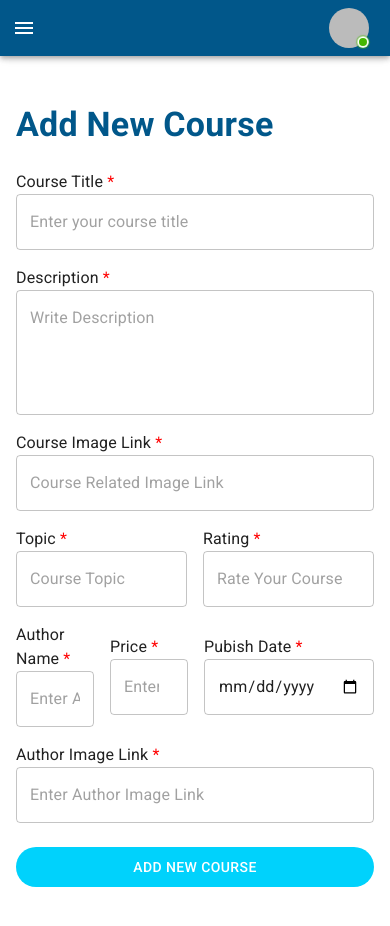
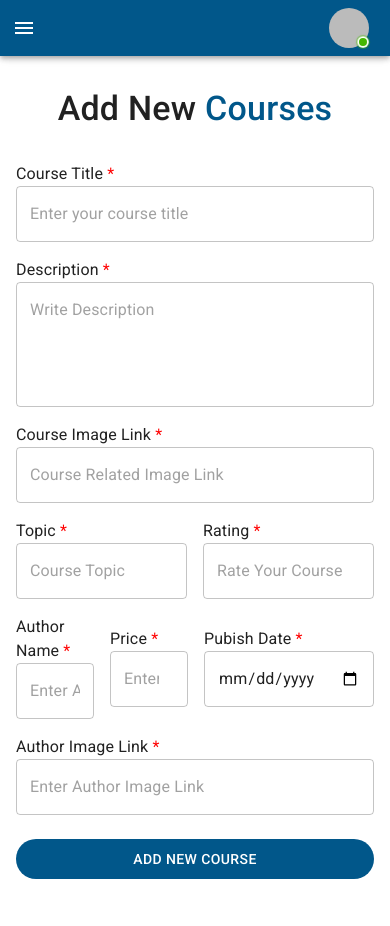
Before and after one commit to SanjidaNowrin/hr-care-client, a React (Create React App) app: page /dashboard/add_course in a window 390 px wide. Shown: the top 926 px of the page. Built offline with nearby package versions, Linux system fonts and the light colour scheme; no server answers; sample sign-in values are in the browser's storage.

Commit message:
colorChange-responsive

```diff
--- a/src/Components/Admin/AddAnnouncement/AddAnnouncement.js
+++ b/src/Components/Admin/AddAnnouncement/AddAnnouncement.js
@@ -30,7 +30,7 @@ const AddAnnouncement = () => {
 
                 <Grid item xs={12} md={6}>
                     <Paper sx={{ p: 4, mt: 5 }} elevation={6}>
-                        <Typography sx={{ textAlign: "center", margin: "15px", color: "#009EFA" }} variant="h4">
+                        <Typography sx={{ textAlign: "center", margin: "15px", color: "#01578A" }} variant="h4">
                             Add Announcement
                         </Typography>
                         <form sx={{ mb: 5, mt: 5 }} onSubmit={handleSubmit(onSubmit)}>
@@ -75,7 +75,7 @@ const AddAnnouncement = () => {
                             </Box>
                             <Box sx={{ textAlign: "center", mt: 3 }}>
                                 <Button
-                                    sx={{ background: "#00D2FC !important", color: "#fff !important", width: "100%" }}
+                                    sx={{ background: "#01578A !important", color: "#fff !important", width: "100%" }}
                                     className="btn_regular"
                                     type="submit"
                                 >
--- a/src/Components/Admin/AddCourse/AddCourse.js
+++ b/src/Components/Admin/AddCourse/AddCourse.js
@@ -12,9 +12,12 @@ const AddCourse = () => {
     };
     return (
         <Container>
-            <Box sx={{ display: 'flex', alignItems: 'center', justifyContent: 'space-between', mt: 5, mb: 3 }}>
-                <Typography variant="h4" sx={{ fontWeight: '700', color: '#01578A' }}>Add New Course </Typography>
-            </Box>
+            <Typography
+          style={{ textAlign: "center", fontWeight: "500" ,marginTop:"1.5rem",marginBottom:"2rem"}}
+          variant="h4"
+        >
+          Add New <span style={{ color: " #01578A" }}>Courses</span>
+        </Typography>
             <form onSubmit={handleSubmit(onSubmit)}>
                 <Box sx={{ mb: 2 }}>
                     <label style={{ display: 'block' }} htmlFor="title">Course Title <span style={{ color: 'red' }}>*</span></label>
@@ -127,7 +130,7 @@ const AddCourse = () => {
                 </Box>
 
                 <Box sx={{ textAlign: 'center', mt: 3, mb: 6 }}>
-                    <Button sx={{ background: '#00D2FC !important', color: '#fff !important', width: '100%' }} className="btn_regular" type="submit">
+                    <Button sx={{ color: '#fff !important', width: '100%' }} className="btn_regular" type="submit">
                         Add New Course
                     </Button>
                 </Box>
--- a/src/Components/Admin/Holidays/Holidays.js
+++ b/src/Components/Admin/Holidays/Holidays.js
@@ -16,8 +16,8 @@ import { useForm } from 'react-hook-form';
 
 const StyledTableCell = styled(TableCell)(({ theme }) => ({
     [`&.${tableCellClasses.head}`]: {
-        backgroundColor: '#5f6568',
-        color: theme.palette.common.white,
+        backgroundColor: '#a3d2ed',
+        color: theme.palette.common.black,
         fontSize: 24,
     },
     [`&.${tableCellClasses.body}`]: {
@@ -32,7 +32,7 @@ const style = {
     transform: 'translate(-50%, -50%)',
     width: 460,
     bgcolor: 'background.paper',
-    border: '1px solid #00D2FC',
+    border: '1px solid #01578A',
     boxShadow: 24,
     px: 5,
     py: 3
@@ -56,11 +56,11 @@ const Holidays = () => {
     return (
         <Container>
             <Box sx={{ display: 'flex', alignItems: 'center', justifyContent: 'space-between', my: 5 }}>
-                <Typography variant="h4" sx={{ fontWeight: '700', color: '#00D2FC' }}>Holidays - <span style={{ color: '#000' }}>2022</span></Typography>
+                <Typography variant="h4" sx={{ fontWeight: '700', color: '#01578A' }}>Holidays - <span style={{ color: '#000' }}>2022</span></Typography>
                 <Button
                     onClick={handleOpen}
                     className='btn_regular'
-                    sx={{ background: '#00D2FC !important', color: '#fff !important' }}
+                    sx={{ background: '#01578A !important', color: '#fff !important' }}
                 >
                     <AddCircleOutlineOutlinedIcon sx={{ mr: 1 }} />
                     Add Holidays
@@ -95,7 +95,7 @@ const Holidays = () => {
                 aria-describedby="keep-mounted-modal-description"
             >
                 <Box sx={style}>
-                    <Typography variant="h4" sx={{ color: '#00D2FC', textAlign: 'center', mb: 3 }}>
+                    <Typography variant="h4" sx={{ color: '#01578A', textAlign: 'center', mb: 3 }}>
                         New Holiday
                     </Typography>
                     <form onSubmit={handleSubmit(onSubmit)}>
@@ -120,7 +120,7 @@ const Holidays = () => {
                             />
                         </Box>
                         <Box sx={{ textAlign: 'center', mt: 3 }}>
-                            <Button sx={{ background: '#00D2FC !important', color: '#fff !important', width: '100%' }} className="btn_regular" type="submit">
+                            <Button sx={{ background: '#01578A !important', color: '#fff !important', width: '100%' }} className="btn_regular" type="submit">
                                 Add Holiday
                             </Button>
                         </Box>
--- a/src/Components/Admin/SalarySheet/SalarySheet.js
+++ b/src/Components/Admin/SalarySheet/SalarySheet.js
@@ -23,8 +23,8 @@ import InputBase from "@mui/material/InputBase";
 // style
 const StyledTableCell = styled(TableCell)(({ theme }) => ({
   [`&.${tableCellClasses.head}`]: {
-    backgroundColor: "#5a5e60",
-    color: theme.palette.common.white,
+    backgroundColor: "#a3d2ed",
+    color: theme.palette.common.black,
     fontSize: 24,
   },
   [`&.${tableCellClasses.body}`]: {
--- a/src/Components/Employee/Courses/Course/Course.js
+++ b/src/Components/Employee/Courses/Course/Course.js
@@ -45,7 +45,7 @@ const Course = ({ item }) => {
                         }
                         action={
                             <Button className='btn_regular' aria-label="settings"
-                                sx={{ background: '#00D2FC !important', color: '#fff !important' }}
+                            className="btn_regular"
                             >
                                 Enroll
                             </Button>
--- a/src/Components/Employee/Courses/Courses.js
+++ b/src/Components/Employee/Courses/Courses.js
@@ -1,28 +1,28 @@
-import { Box, Container, Grid, Typography } from '@mui/material';
-import React, { useEffect, useState } from 'react';
-import Course from './Course/Course';
+import { Box, Container, Grid, Typography } from "@mui/material";
+import React, { useEffect, useState } from "react";
+import Course from "./Course/Course";
 
 const Courses = () => {
   const [courses, setCourses] = useState([]);
   useEffect(() => {
-        fetch('http://localhost:5000/courses')
-            .then(res => res.json())
-            .then(data => setCourses(data.data))
-    }, [])
+    fetch("http://localhost:5000/courses")
+      .then((res) => res.json())
+      .then((data) => setCourses(data.data));
+  }, []);
 
   return (
     <Container>
-            <Box sx={{ display: 'flex', alignItems: 'center', justifyContent: 'space-between', my: 5 }}>
-                <Typography variant="h4" sx={{ fontWeight: '700', color: '#00D2FC' }}>Our Populer Courses</Typography>
-            </Box>
+        <Typography
+          style={{ textAlign: "center", fontWeight: "500" ,marginTop:"1.5rem",marginBottom:"2rem"}}
+          variant="h4"
+        >
+          Our Popular <span style={{ color: " #01578A" }}>Courses</span>
+        </Typography>
       <Box sx={{ mb: 5 }}>
         <Grid container spacing={4}>
-                    {
-                        courses?.map(item => <Course
-                            key={item.id}
-                            item={item}
-                        ></Course>)
-                    }
+          {courses?.map((item) => (
+            <Course key={item.id} item={item}></Course>
+          ))}
         </Grid>
       </Box>
     </Container>
--- a/src/Components/Employee/MyAttendance/MyAttendance.js
+++ b/src/Components/Employee/MyAttendance/MyAttendance.js
@@ -69,7 +69,6 @@ const MyAttendance = () => {
           }
         });
       Swal.fire('You are Punched IN')
-      // window.location.reload(false);
 
     }
   }
@@ -90,7 +89,6 @@ const MyAttendance = () => {
         .then((res) => res.json())
         .then((data) => console.log(data));
       Swal.fire('You are Punched Out')
-      // window.location.reload(false);
       console.log(leaveTime);
 
     } else {
```
Also changed, not shown: src/Components/Admin/Leave/Leave.js (+56 -23 lines). Lines whose indentation alone changed are shown as unchanged.
